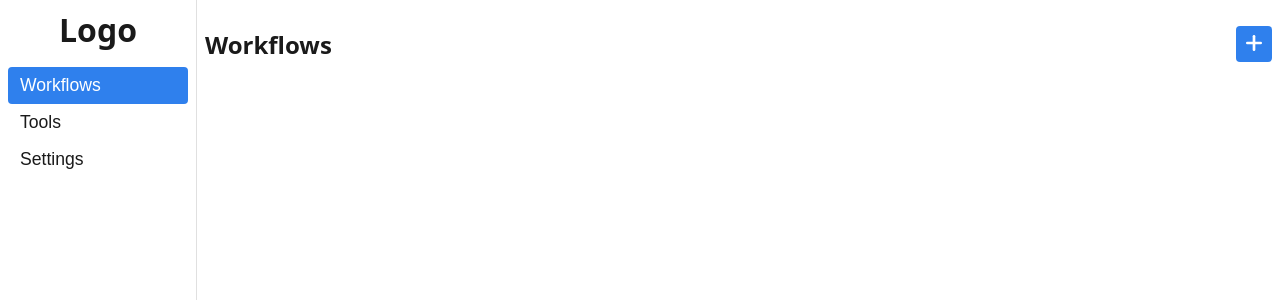
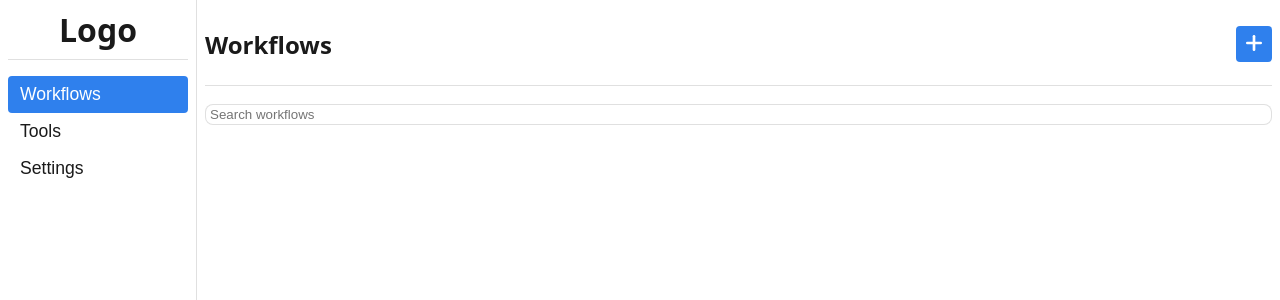
Before and after one commit to RickIsNotMyRealName/Flai.js, a React (Vite) app: page / in a window 1280 px wide. Shown: the top 300 px of the page. Built offline with nearby package versions, Linux system fonts and the light colour scheme.

Commit message:
Add page dividers and workflow search

```diff
--- a/src/components/SettingsPage.tsx
+++ b/src/components/SettingsPage.tsx
@@ -1,7 +1,9 @@
 export default function SettingsPage() {
   return (
     <main className="main">
-      <h2>Settings</h2>
+      <div className="page-header">
+        <h2>Settings</h2>
+      </div>
     </main>
   );
 }
--- a/src/components/ToolsPage.tsx
+++ b/src/components/ToolsPage.tsx
@@ -1,7 +1,9 @@
 export default function ToolsPage() {
   return (
     <main className="main">
-      <h2>Tools</h2>
+      <div className="page-header">
+        <h2>Tools</h2>
+      </div>
     </main>
   );
 }
--- a/src/components/WorkflowList.tsx
+++ b/src/components/WorkflowList.tsx
@@ -16,12 +16,17 @@ export default function WorkflowList({
 
   const [renaming, setRenaming] = useState<string | null>(null);
   const [newName, setNewName] = useState('');
+  const [query, setQuery] = useState('');
 
   useEffect(() => { refresh(); }, [refresh]);
 
+  const filtered = names.filter(n =>
+    n.toLowerCase().includes(query.toLowerCase())
+  );
+
   return (
     <div className="workflow-list">
-      <div className="list-header">
+      <div className="list-header page-header">
         <h2>Workflows</h2>
         <button
           className="create-btn"
@@ -50,8 +55,14 @@ export default function WorkflowList({
           </svg>
         </button>
       </div>
+      <input
+        className="workflow-search"
+        placeholder="Search workflows"
+        value={query}
+        onChange={e => setQuery(e.target.value)}
+      />
       <ul>
-        {names.map((name) => (
+        {filtered.map((name) => (
           <li
             key={name}
             className="workflow-item"
--- a/src/theme.css
+++ b/src/theme.css
@@ -372,6 +372,8 @@
   font-weight: bold;
   text-align: center;
   margin-bottom: 1rem;
+  padding-bottom: 0.5rem;
+  border-bottom: 1px solid #6663;
 }
 .sidebar button {
   width: 100%;
@@ -405,11 +407,21 @@
   list-style: none;
   padding: 0;
 }
+.page-header {
+  display: flex;
+  align-items: center;
+  justify-content: space-between;
+  margin-bottom: 1rem;
+  padding-bottom: 0.25rem;
+  border-bottom: 1px solid #6663;
+}
 .list-header {
   display: flex;
   align-items: center;
   justify-content: space-between;
   margin-bottom: 1rem;
+  padding-bottom: 0.25rem;
+  border-bottom: 1px solid #6663;
 }
 .create-btn {
   background: var(--accent);
@@ -420,6 +432,14 @@
   height: 36px;
   font-size: 1.3rem;
   cursor: pointer;
+}
+.workflow-search {
+  margin-bottom: 0.75rem;
+  padding: 2px 4px;
+  border: 1px solid #6663;
+  border-radius: 8px;
+  width: 100%;
+  box-sizing: border-box;
 }
 .workflow-item {
   display: flex;
```
